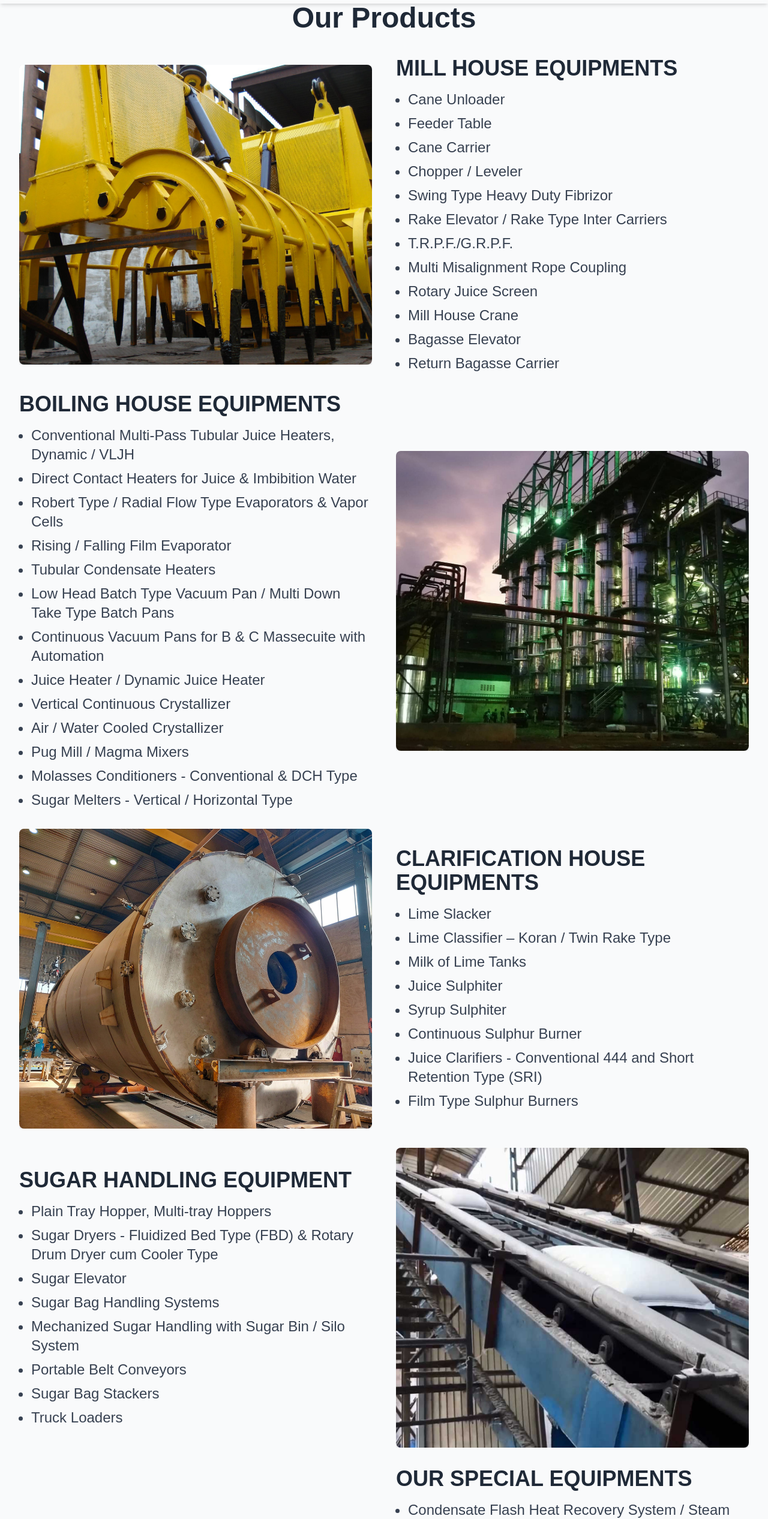
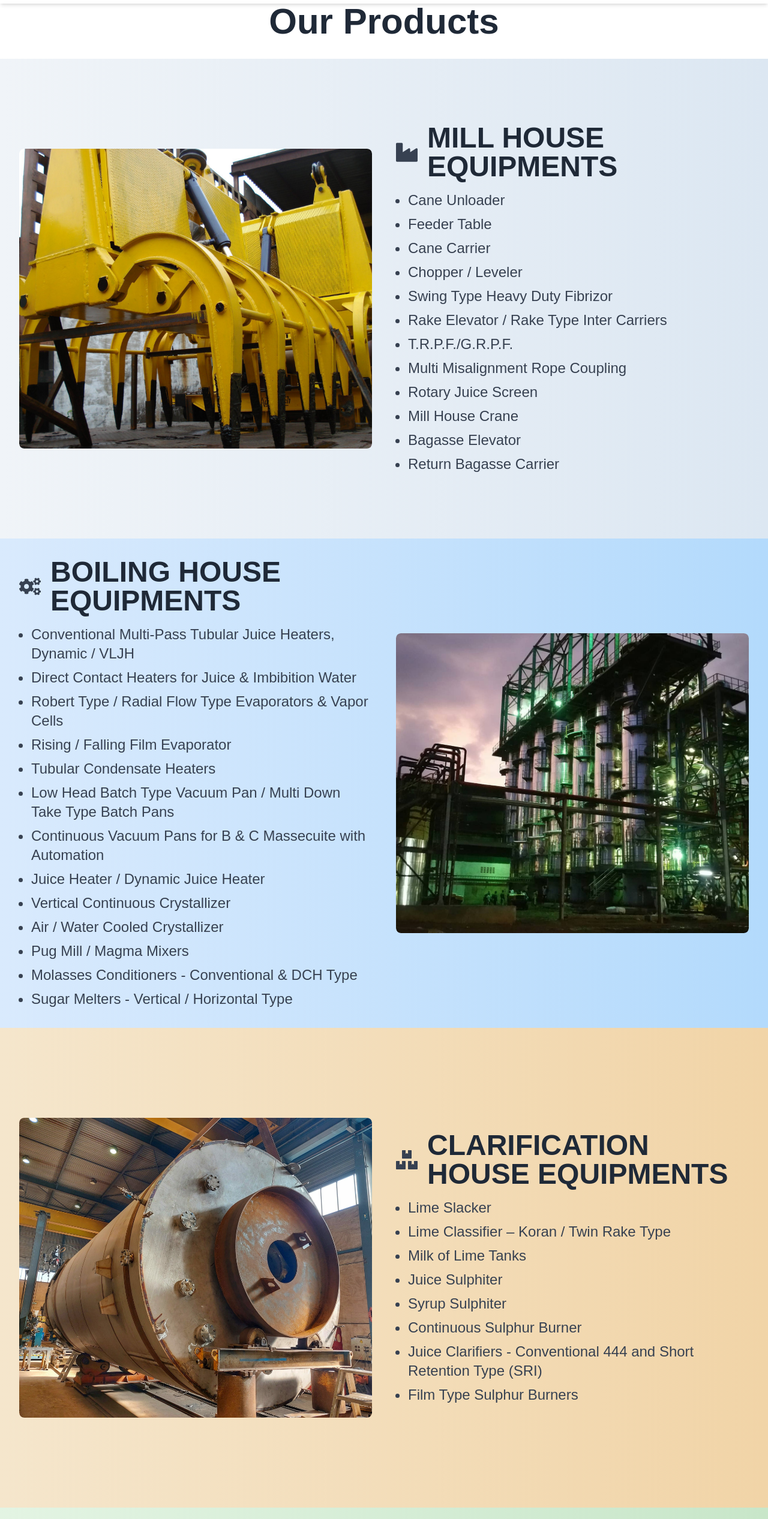
Before and after one commit to drjvtlkr/apexenggtech, a Next.js app: page /products in a window 1280 px wide. Shown: the part 154-2687 px from the top of the page at 60% size. Built offline with nearby package versions, Linux system fonts and the light colour scheme; a web font is replaced by a local one.

Commit message:
changes in the productes

```diff
--- a/app/page.tsx
+++ b/app/page.tsx
@@ -104,7 +104,7 @@ const Home = () => {
           <Services />
         </div>
 
-        <section id="contactus" className="flex flex-col justify-center items-center sm:mt-24 p-4 w-full h-screen">
+        <section id="contactus" className="flex flex-col justify-center items-center sm:mt-24 p-4 w-full">
           <ContactForm />
         </section>
       </div>
--- a/app/products/page.tsx
+++ b/app/products/page.tsx
@@ -1,216 +1,170 @@
 import Image from "next/image";
-import React from "react";
+import React, { ReactNode } from "react";
+import { FaIndustry, FaCogs, FaBoxes, FaCubes } from "react-icons/fa";
 import ffeImg from "@/images/Cane unloader .jpg";
 import verticalImg from "@/images/ffeFinProcess.jpg";
 import interImg from "@/images/milkOfLimeTank.jpg";
 import p4 from "@/images/p4.jpg";
-import contVacPan from "@/images/continuousVacuumPan.jpg";
-import bagasseBeltCon from "@/images/bagasseBeltConveyor.jpg";
+import p5 from "@/images/continuousVacuumPan.jpg";
+import p6 from "@/images/bagasseBeltConveyor.jpg";
 
-const Products = () => {
+interface ProductSectionProps {
+  title: string;
+  items: string[];
+  imgSrc: string;
+  bgColor: string;
+  icon: ReactNode;
+  reverse?: boolean;
+}
+
+const ProductSection: React.FC<ProductSectionProps> = ({ title, items, imgSrc, bgColor, icon, reverse = false }) => {
+  return (
+    <section className={`min-h-screen flex flex-col lg:flex-row ${reverse ? "lg:flex-row-reverse" : ""} items-center gap-10 p-8 ${bgColor}`}>
+      <div className="group w-full lg:w-1/2 relative h-72 md:h-96 lg:h-[500px] overflow-hidden rounded-lg">
+        <Image
+          src={imgSrc}
+          alt={title}
+          fill
+          className="rounded-lg shadow-lg object-cover transform transition-transform duration-500 group-hover:scale-105"
+        />
+      </div>
+
+      <div className="w-full lg:w-1/2 flex flex-col justify-center">
+        <div className="flex items-center gap-4">
+          <span className="text-4xl text-gray-700">{icon}</span>
+          <h3 className="text-3xl md:text-4xl lg:text-5xl font-bold text-gray-800">{title}</h3>
+        </div>
+        <ul className="list-disc pl-5 text-gray-700 text-lg md:text-xl lg:text-2xl space-y-2 mt-4">
+          {items.map((item, index) => (
+            <li key={index}>{item}</li>
+          ))}
+        </ul>
+      </div>
+    </section>
+  );
+};
+
+const Products: React.FC = () => {
   return (
     <>
-      <section className="mt-12 md:mt-20 lg:mt-32 p-8 bg-gray-50">
-        <h2 className="text-center text-2xl md:text-3xl lg:text-5xl font-bold mb-10 text-gray-800">
-          Our Products
-        </h2>
-        <div className="flex flex-col lg:flex-row items-center gap-10">
-          <div className="group w-full lg:w-1/2 h-96 lg:h-[500px] relative overflow-hidden">
-            <Image
-              src={ffeImg.src}
-              alt="About Us"
-              className="rounded-lg shadow-md object-cover transform transition-transform duration-500 group-hover:scale-105"
-              layout="fill"
-            />
-          </div>
+      <h2 className="text-center text-3xl md:text-4xl lg:text-6xl font-bold mt-12 md:mt-20 lg:mt-32 p-8 text-gray-800">
+        Our Products
+      </h2>
 
-          <div className="w-full lg:w-1/2 flex flex-col justify-center">
-            <h3 className="text-2xl md:text-3xl lg:text-4xl font-bold text-gray-800 mb-4">
-              MILL HOUSE EQUIPMENTS
-            </h3>
-            <ul className="list-disc pl-5 text-gray-700 text-lg md:text-xl lg:text-2xl space-y-2">
-              <li>Cane Unloader</li>
-              <li>Feeder Table</li>
-              <li>Cane Carrier</li>
-              <li>Chopper / Leveler</li>
-              <li>Swing Type Heavy Duty Fibrizor</li>
-              <li>Rake Elevator / Rake Type Inter Carriers</li>
-              <li>T.R.P.F./G.R.P.F.</li>
-              <li>Multi Misalignment Rope Coupling</li>
-              <li>Rotary Juice Screen</li>
-              <li>Mill House Crane</li>
-              <li>Bagasse Elevator</li>
-              <li>Return Bagasse Carrier</li>
-            </ul>
-          </div>
-        </div>
+      <ProductSection
+        title="MILL HOUSE EQUIPMENTS"
+        items={["Cane Unloader", "Feeder Table", "Cane Carrier", "Chopper / Leveler", "Swing Type Heavy Duty Fibrizor", "Rake Elevator / Rake Type Inter Carriers", "T.R.P.F./G.R.P.F.", "Multi Misalignment Rope Coupling", "Rotary Juice Screen", "Mill House Crane", "Bagasse Elevator", "Return Bagasse Carrier"]}
+        imgSrc={ffeImg.src}
+        bgColor="bg-gradient-to-r from-[#F0F4F8] to-[#DCE7F2]"
+        icon={<FaIndustry />}
+      />
 
-        <div className="flex flex-col lg:flex-row-reverse items-center mt-8 gap-10">
-          <div className="group w-full lg:w-1/2 h-96 lg:h-[500px] relative overflow-hidden">
-            <Image
-              src={verticalImg.src}
-              alt="About Us"
-              className="rounded-lg shadow-md object-cover transform transition-transform duration-500 group-hover:scale-105"
-              layout="fill"
-            />
-          </div>
+      <ProductSection
+        title="BOILING HOUSE EQUIPMENTS"
+        items={[
+          "Conventional Multi-Pass Tubular Juice Heaters, Dynamic / VLJH",
+          "Direct Contact Heaters for Juice & Imbibition Water",
+          "Robert Type / Radial Flow Type Evaporators & Vapor Cells",
+          "Rising / Falling Film Evaporator",
+          "Tubular Condensate Heaters",
+          "Low Head Batch Type Vacuum Pan / Multi Down Take Type Batch Pans",
+          "Continuous Vacuum Pans for B & C Massecuite with Automation",
+          "Juice Heater / Dynamic Juice Heater",
+          "Vertical Continuous Crystallizer",
+          "Air / Water Cooled Crystallizer",
+          "Pug Mill / Magma Mixers",
+          "Molasses Conditioners - Conventional & DCH Type",
+          "Sugar Melters - Vertical / Horizontal Type"
+        ]}
 
-          <div className="w-full lg:w-1/2 flex flex-col justify-center">
-            <h3 className="text-2xl md:text-3xl lg:text-4xl font-bold text-gray-800 mb-4">
-              BOILING HOUSE EQUIPMENTS
-            </h3>
-            <ul className="list-disc pl-5 text-gray-700 text-lg md:text-xl lg:text-2xl space-y-2">
-              <li>
-                Conventional Multi-Pass Tubular Juice Heaters, Dynamic / VLJH
-              </li>
-              <li>Direct Contact Heaters for Juice & Imbibition Water</li>
-              <li>Robert Type / Radial Flow Type Evaporators & Vapor Cells</li>
-              <li>Rising / Falling Film Evaporator</li>
-              <li>Tubular Condensate Heaters</li>
-              <li>
-                Low Head Batch Type Vacuum Pan / Multi Down Take Type Batch Pans
-              </li>
-              <li>
-                Continuous Vacuum Pans for B & C Massecuite with Automation
-              </li>
-              <li>Juice Heater / Dynamic Juice Heater</li>
-              <li>Vertical Continuous Crystallizer</li>
-              <li>Air / Water Cooled Crystallizer</li>
-              <li>Pug Mill / Magma Mixers</li>
-              <li>Molasses Conditioners - Conventional & DCH Type</li>
-              <li>Sugar Melters - Vertical / Horizontal Type</li>
-            </ul>
-          </div>
-        </div>
+        imgSrc={verticalImg.src}
+        bgColor="bg-gradient-to-r from-[#D9EAFD] to-[#B3DAFC]"
+        icon={<FaCogs />}
+        reverse
+      />
 
-        <div className="flex flex-col lg:flex-row items-center mt-8 gap-10">
-          <div className="group w-full lg:w-1/2 h-96 lg:h-[500px] relative overflow-hidden">
-            <Image
-              src={interImg.src}
-              alt="About Us"
-              className="rounded-lg shadow-md object-cover transform transition-transform duration-500 group-hover:scale-105"
-              layout="fill"
-            />
-          </div>
+      <ProductSection
+        title="CLARIFICATION HOUSE EQUIPMENTS"
+        items={[
+          "Lime Slacker",
+          "Lime Classifier – Koran / Twin Rake Type",
+          "Milk of Lime Tanks",
+          "Juice Sulphiter",
+          "Syrup Sulphiter",
+          "Continuous Sulphur Burner",
+          "Juice Clarifiers - Conventional 444 and Short Retention Type (SRI)",
+          "Film Type Sulphur Burners"
+        ]}
 
-          <div className="w-full lg:w-1/2 flex flex-col justify-center">
-            <h3 className="text-2xl md:text-3xl lg:text-4xl font-bold text-gray-800 mb-4">
-              CLARIFICATION HOUSE EQUIPMENTS
-            </h3>
-            <ul className="list-disc pl-5 text-gray-700 text-lg md:text-xl lg:text-2xl space-y-2">
-              <li>Lime Slacker</li>
-              <li>Lime Classifier – Koran / Twin Rake Type</li>
-              <li>Milk of Lime Tanks</li>
-              <li>Juice Sulphiter</li>
-              <li>Syrup Sulphiter</li>
-              <li>Continuous Sulphur Burner</li>
-              <li>
-                Juice Clarifiers - Conventional 444 and Short Retention Type
-                (SRI)
-              </li>
-              <li>Film Type Sulphur Burners</li>
-            </ul>
-          </div>
-        </div>
+        imgSrc={interImg.src}
+        bgColor="bg-gradient-to-r from-[#F5E6CC] to-[#F1D4A7]"
+        icon={<FaBoxes />}
+      />
 
-        <div className="flex flex-col lg:flex-row-reverse items-center mt-8 gap-10">
-          <div className="group w-full lg:w-1/2 h-96 lg:h-[500px] relative overflow-hidden">
-            <Image
-              src={p4.src}
-              alt="About Us"
-              className="rounded-lg shadow-md object-cover transform transition-transform duration-500 group-hover:scale-105"
-              layout="fill"
-            />
-          </div>
+      <ProductSection
+        title="SUGAR HANDLING EQUIPMENT"
+        items={[
+          "Plain Tray Hopper, Multi-Tray Hoppers",
+          "Sugar Dryers - Fluidized Bed Type (FBD) & Rotary Drum Dryer cum Cooler Type",
+          "Sugar Elevator",
+          "Sugar Bag Handling Systems",
+          "Mechanized Sugar Handling with Sugar Bin / Silo System",
+          "Portable Belt Conveyors",
+          "Sugar Bag Stackers",
+          "Truck Loaders"
+        ]}
 
-          <div className="w-full lg:w-1/2 flex flex-col justify-center">
-            <h3 className="text-2xl md:text-3xl lg:text-4xl font-bold text-gray-800 mb-4">
-              SUGAR HANDLING EQUIPMENT
-            </h3>
-            <ul className="list-disc pl-5 text-gray-700 text-lg md:text-xl lg:text-2xl space-y-2">
-              <li>Plain Tray Hopper, Multi-tray Hoppers</li>
-              <li>
-                Sugar Dryers - Fluidized Bed Type (FBD) & Rotary Drum Dryer cum
-                Cooler Type
-              </li>
-              <li>Sugar Elevator</li>
-              <li>Sugar Bag Handling Systems</li>
-              <li>Mechanized Sugar Handling with Sugar Bin / Silo System</li>
-              <li>Portable Belt Conveyors</li>
-              <li>Sugar Bag Stackers</li>
-              <li>Truck Loaders</li>
-            </ul>
-          </div>
-        </div>
+        imgSrc={p4.src}
+        bgColor="bg-gradient-to-r from-[#E3F4E3] to-[#C8E6C9]"
+        icon={<FaCubes />}
+        reverse
+      />
 
-        <div className="flex flex-col lg:flex-row items-center mt-8 gap-10">
-          <div className="group w-full lg:w-1/2 h-96 lg:h-[500px] relative overflow-hidden">
-            <Image
-              src={contVacPan.src}
-              alt="About Us"
-              className="rounded-lg shadow-md object-cover transform transition-transform duration-500 group-hover:scale-105"
-              layout="fill"
-            />
-          </div>
+      <ProductSection
+        title="OUR SPECIAL EQUIPMENTS"
+        items={[
+          "Condensate Flash Heat Recovery System / Steam Saving System",
+          "Super-Heated Wash Water System",
+          "Transient Heaters for Continuous Centrifugal Machines",
+          "Pug-Mill & Magma Mixers with Planetary Drives",
+          "S.S. Single Entry Condenser / Table Top Spray Pond with Effective Cooling System",
+          "S.S. Poly-Baffle Internal / External Catchalls for Evaporator & Pans",
+          "Water Jet Air Extractor",
+          "Pan Discharge Valves – Pneumatic / Hydraulic Type",
+          "M.S. Fabricated Right Angle Type & Straight / Globe Type Valves",
+          "Static Mixer for Juice Sulphiters",
+          "Screw Conveyors with Planetary Drive",
+          "Molasses Cooler",
+          "All Types of M.S. / S.S. Fabricated Tankages",
+          "Molasses Storage Tanks, Fermentation / Distillation Tanks",
+          "Shell & Tube Type Heat Exchangers",
+          "Bio-Gas Plants & Spent Wash Evaporation System"
+        ]}
 
-          <div className="w-full lg:w-1/2 flex flex-col justify-center">
-            <h3 className="text-2xl md:text-3xl lg:text-4xl font-bold text-gray-800 mb-4">
-              OUR SPECIAL EQUIPMENTS
-            </h3>
-            <ul className="list-disc pl-5 text-gray-700 text-lg md:text-xl lg:text-2xl space-y-2">
-              <li>
-                Condensate Flash Heat Recovery System / Steam Saving System
-              </li>
-              <li>Super-Heated Wash Water System</li>
-              <li>Transient Heaters for Continuous Centrifugal Machines</li>
-              <li>Pug-Mill & Magma Mixers with Planetary Drives</li>
-              <li>
-                S.S. Single Entry Condenser / Table Top Spray Pond with
-                Effective Cooling System
-              </li>
-              <li>
-                S.S. Poly-baffle Internal / External Catchalls for Evaporator &
-                Pans
-              </li>
-              <li>Water Jet Air Extractor</li>
-              <li>Pan Discharge Valves – Pneumatic / Hydraulic Type</li>
-              <li>
-                M.S. Fabricated Right Angle Type & Straight / Globe Type Valves
-              </li>
-              <li>Static Mixer for Juice Sulphiters</li>
-              <li>Screw Conveyors with Planetary Drive</li>
-              <li>Molasses Cooler</li>
-              <li>All Types of M.S. / S.S. Fabricated Tankages</li>
-              <li>Molasses Storage Tanks, Fermentation / Distillation Tanks</li>
-              <li>Shell & Tube Type Heat Exchangers</li>
-              <li>Bio-Gas Plants & Spent Wash Evaporation System</li>
-            </ul>
-          </div>
-        </div>
+        imgSrc={p5.src}
+        bgColor="bg-gradient-to-r from-[#F5E6CC] to-[#F1D4A7]"
+        icon={<FaBoxes />}
+      />
 
-        <div className="flex flex-col lg:flex-row-reverse items-center mt-8 gap-10">
-          <div className="group w-full lg:w-1/2 h-96 lg:h-[500px] relative overflow-hidden">
-            <Image
-              src={bagasseBeltCon.src}
-              alt="About Us"
-              className="rounded-lg shadow-md object-cover transform transition-transform duration-500 group-hover:scale-105"
-              layout="fill"
-            />
-          </div>
+      <ProductSection
+        title="BULK MATERIAL HANDLING SYSTEMS WITH EQUIPMENTS"
+        items={[
+          "Bagasse Handling System",
+          "Coal Handling System",
+          "Ash Handling System",
+        ]}
 
-          <div className="w-full lg:w-1/2 flex flex-col justify-center">
-            <h3 className="text-2xl md:text-3xl lg:text-4xl font-bold text-gray-800 mb-4">
-              BULK MATERIAL HANDLING SYSTEMS WITH EQUIPMENTS
-            </h3>
-            <ul className="list-disc pl-5 text-gray-700 text-lg md:text-xl lg:text-2xl space-y-2">
-              <li>Bagasse Handling System</li>
-              <li>Coal Handling System</li>
-              <li>Ash Handling System</li>
-            </ul>
-          </div>
-        </div>
-      </section>
-      {/* here please add images as per products page doc, and a button to redirect to contactus section */}
+        imgSrc={p6.src}
+        bgColor="bg-gradient-to-r from-[#E3F4E3] to-[#C8E6C9]"
+        icon={<FaCubes />}
+        reverse
+      />
+
+      <div className="flex justify-center py-12">
+        <a href="#contact-us" className="px-8 py-4 bg-blue-600 text-white text-xl font-semibold rounded-lg shadow-lg hover:bg-blue-700 transition">
+          Contact Us
+        </a>
+      </div>
     </>
   );
 };
--- a/package.json
+++ b/package.json
@@ -24,7 +24,7 @@
     "framer-motion": "^12.0.0",
     "gsap": "^3.12.7",
     "lucide-react": "^0.473.0",
-    "motion": "^12.0.1",
+    "motion": "^12.4.10",
     "next": "15.1.2",
     "nodemailer": "^6.10.0",
     "react": "^19.0.0",
@@ -34,6 +34,7 @@
     "react-vertical-timeline-component": "^3.5.3",
     "resend": "^4.1.1",
     "sharp": "^0.33.5",
+    "simplex-noise": "^4.0.3",
     "swiper": "^11.2.1",
     "tailwind-merge": "^2.6.0",
     "tailwindcss-animate": "^1.0.7",
```
Also changed, not shown: components/WavyBackground.tsx (added, +132 -0 lines), 1 other file (tests, documents, lock files or other folders).
